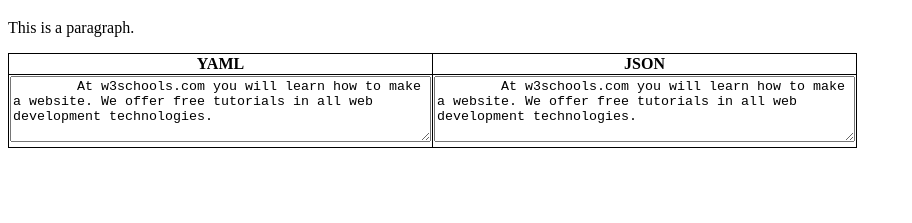
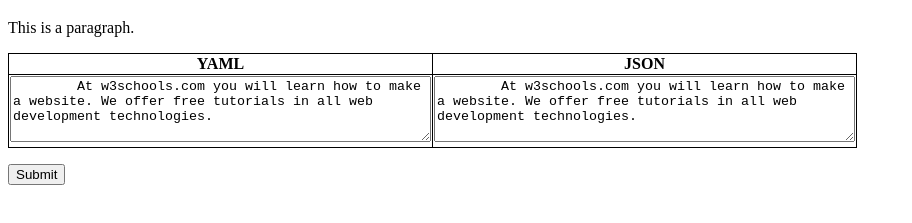
Before and after one commit to karishmaslaud/SELamdaProject, a plain HTML site: page index.html in a window 1280 px wide. Shown: the part 61-284 px from the top of the page, without its empty margins (0-912 px from the left). Drawn offline with Linux system fonts and the light colour scheme.

Commit message:
added Index.html

```diff
--- a/intro.html
+++ b/index.html
@@ -9,7 +9,7 @@
 
 <h1>This is a heading</h1>
 <p>This is a paragraph.</p>
-
+<form METHOD="POST" ACTION="">
 <table>
     <tr>
       <th>YAML</th>
@@ -24,6 +24,7 @@
         </textarea></td>
     </tr>
   </table>
-
+  <p><input type="submit" value="Submit" name="submission1"></P>
+  </form>
 </body>
 </html>
```
